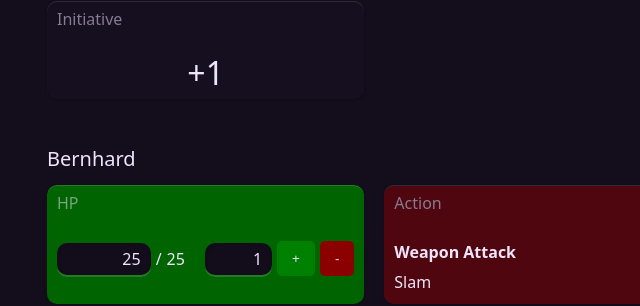
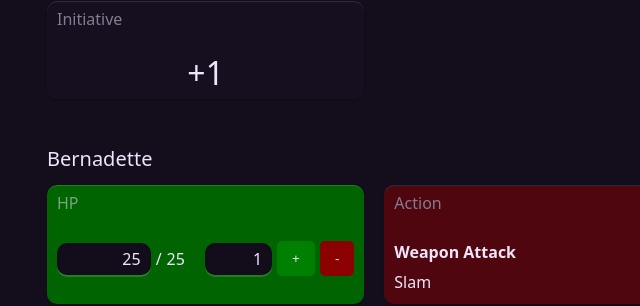
Before and after one commit to justDabuK/emberwood-village, an Astro site: page /characters/nex in a window 1280 px wide. Shown: the part 1030-1336 px from the top of the page, 225-865 px from the left. Built offline with nearby package versions, Linux system fonts and the light colour scheme; Astro itself is replaced by a stand-in of ours.

Commit message:
feat: update nex

```diff
--- a/src/components/character/Nex.vue
+++ b/src/components/character/Nex.vue
@@ -278,7 +278,7 @@ const defaultNexCreatureList: Creature[] = [
     ],
   },
   {
-    name: "Bernhard",
+    name: "Bernadette",
     hitPoints: {
       current: 5 + 5 * NEX_LEVEL,
       max: 5 + 5 * NEX_LEVEL,
```
Also changed, not shown: src/assets/nex.jpg (added).
